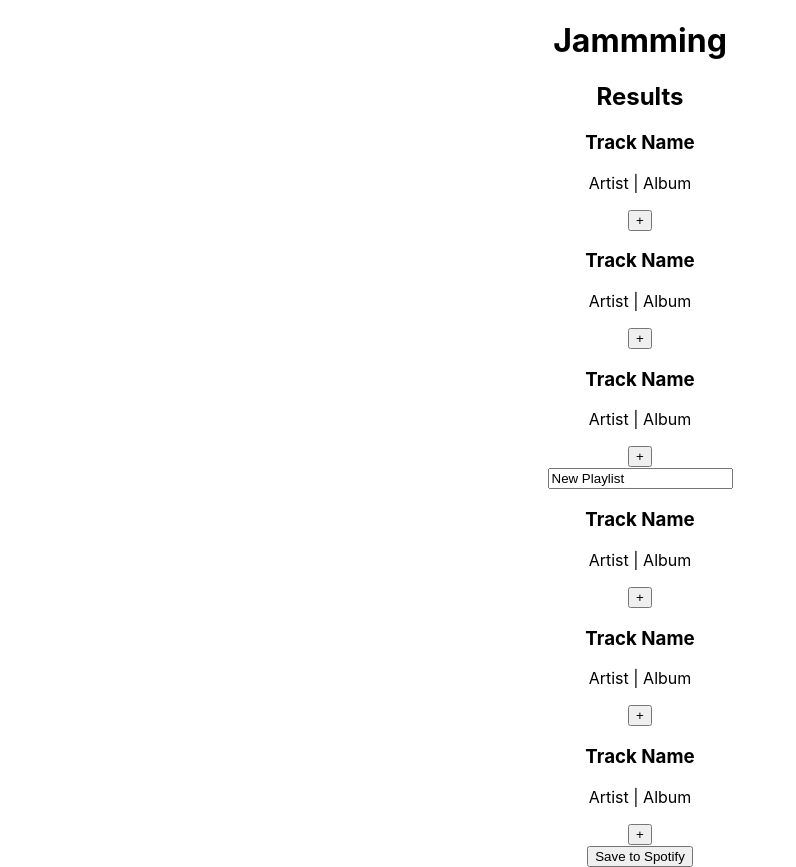
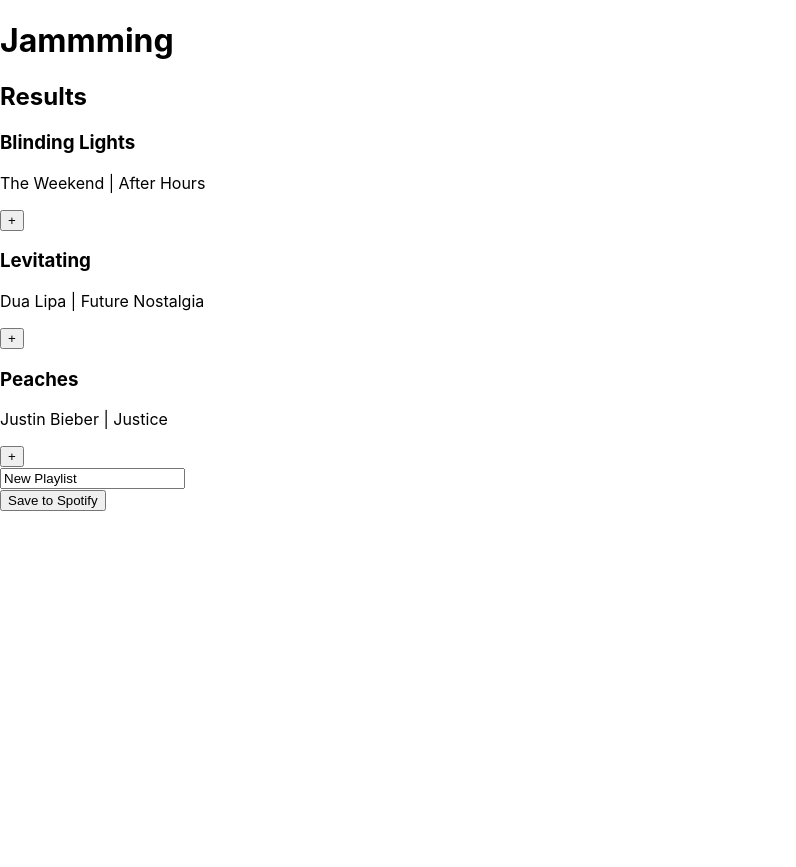
Before and after one commit to AlphaPersei/jammming, a React (Create React App) app: page / in a window 1280 px wide. Shown: the whole page, without its empty margins (0-796 px from the left). After the commit the page ends 800 px from the top, so only its background shows below. Built offline with nearby package versions, Linux system fonts and the light colour scheme.

Commit message:
Implement Track Listing in The Component Tree

```diff
--- a/src/App.js
+++ b/src/App.js
@@ -1,16 +1,37 @@
-import logo from './logo.svg';
-import './App.css';
-import React from 'react';
-import SearchBar from './SearchBar';
+//import logo from './logo.svg';
+//import './App.css';
+import React, {useState} from 'react';
+//import SearchBar from './SearchBar';
 import SearchResults from './SearchResults';
 import Playlist from './Playlist';
 
 function App() {
+  const[searchResults, setSearchResults]= useState([
+    {
+      id: 1,
+      name: 'Blinding Lights',
+      artist:'The Weekend',
+      album: 'After Hours'
+    },
+     {
+      id: 2,
+      name: 'Levitating',
+      artist: 'Dua Lipa',
+      album: 'Future Nostalgia'
+    },
+    {
+      id: 3,
+      name: 'Peaches',
+      artist: 'Justin Bieber',
+      album: 'Justice'
+    }
+
+  ]);
   return (
     <div className="App">
       <h1>Jammming</h1>
       <div classNmae="App-content">
-        <SearchResults/>
+        <SearchResults searchResults={searchResults} />
         <Playlist/>
         </div>
 
--- a/src/SearchBar.js
+++ b/src/SearchBar.js
@@ -1,4 +1,4 @@
-import React, { useState } from "react";
+import React from "react";
 
 function SearchBar(){
     return (
--- a/src/SearchResults.js
+++ b/src/SearchResults.js
@@ -1,15 +1,13 @@
 import React from 'react';
 import Tracklist from './Tracklist';
 
-function SearchResults(){
-    return(
-        <div className="SearchResults">
-            <h2>Results</h2>
-            <Tracklist />
-
-
-        </div>
-    )
+function SearchResults({ searchResults }) {
+  return (
+    <div className="SearchResults">
+      <h2>Results</h2>
+      <Tracklist tracks={searchResults} />
+    </div>
+    );
 }
 
 export default SearchResults;
--- a/src/Track.js
+++ b/src/Track.js
@@ -1,11 +1,11 @@
 import React from 'react';
 
-function Track() {
+function Track({ name, artist, album }) {
   return (
     <div className="Track">
       <div className="Track-information">
-        <h3>Track Name</h3>
-        <p>Artist | Album</p>
+        <h3>{name}</h3>
+        <p>{artist} | {album}</p>
       </div>
       <button className="Track-action">+</button>
     </div>
--- a/src/Tracklist.js
+++ b/src/Tracklist.js
@@ -1,12 +1,18 @@
 import React from 'react';
 import Track from './Track';
 
-function Tracklist() {
+function Tracklist({ tracks =[] }) {
+    console.log('tracks:', tracks);
   return (
     <div className="Tracklist">
-      <Track />
-      <Track />
-      <Track />
+      {tracks.map(track => (
+        <Track
+          key={track.id}
+          name={track.name}
+          artist={track.artist}
+          album={track.album}
+        />
+      ))}
     </div>
   );
 }
```
